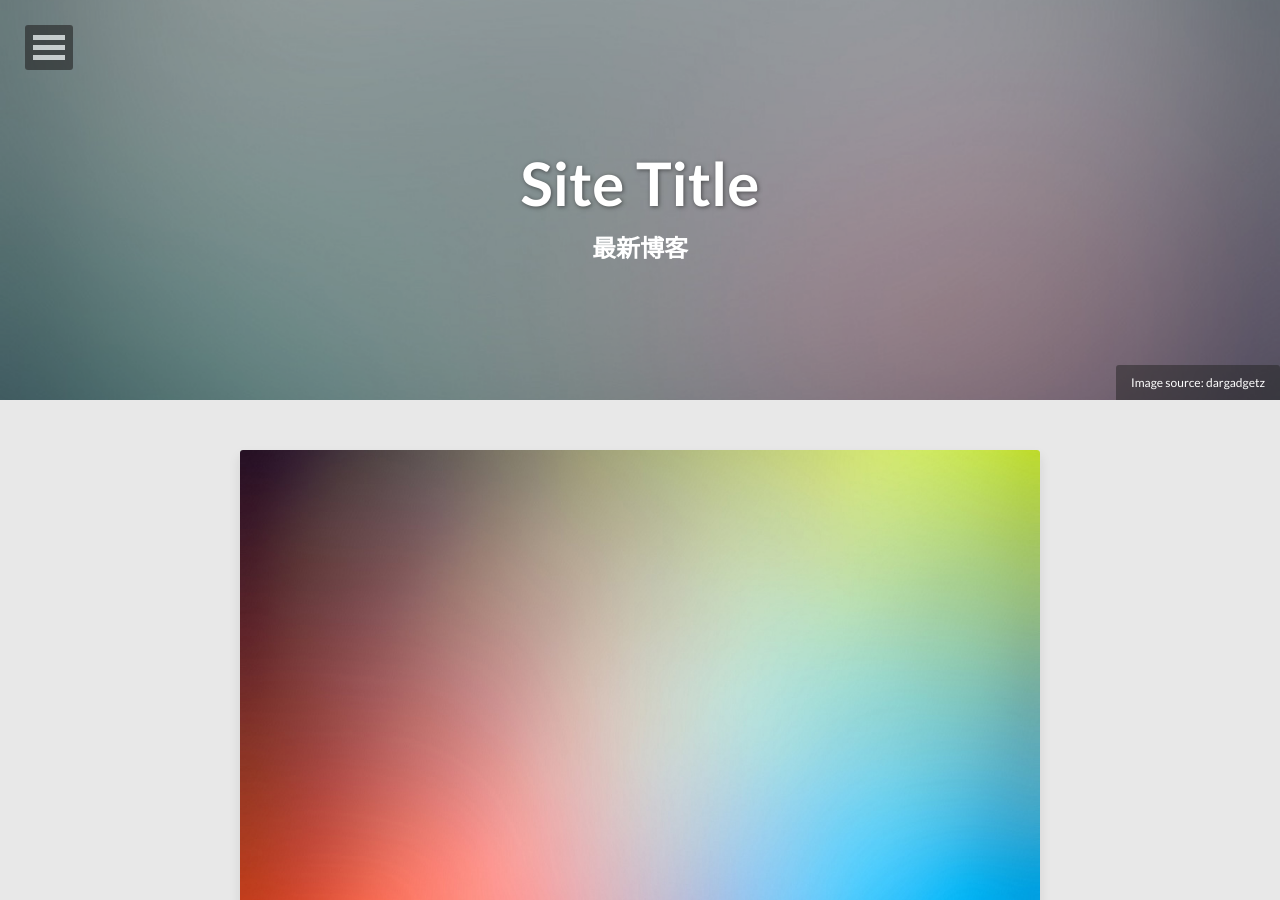
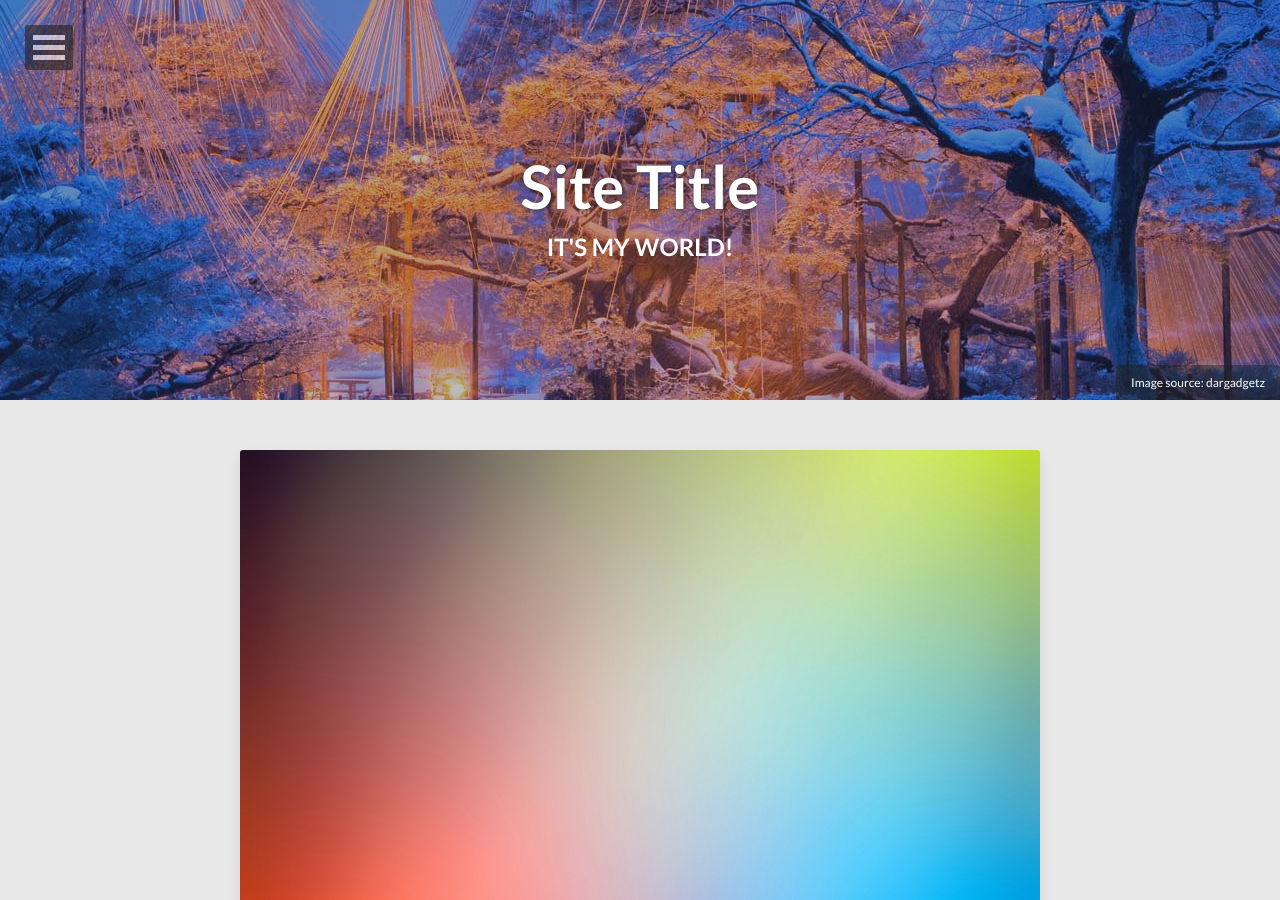
Before and after one commit to yannan/yannan.github.io, a Jekyll site: the page built from index.html, in a window 1280 px wide and 900 px high. Built offline with Jekyll 4.4.1, drawn with Linux system fonts in a browser that asks for light colours; nearby versions of some CDN libraries; the list of posts is cut into pages by our own code.

Commit message:
index update

```diff
--- a/index.html
+++ b/index.html
@@ -1,13 +1,12 @@
 ---
 layout: post-index
-title: 最新博客
-description: "Describe this nonsense."
+title: It's my world!
+description: "Thinging about the world"
 tags: [Jekyll, theme, themes, responsive, blog, modern]
 comments: false
 image:
-  feature: abstract-1.jpg
+  feature: s1.jpg
   credit: dargadgetz
-  creditlink: http://www.dargadgetz.com/ios-7-abstract-wallpaper-pack-for-iphone-5-and-ipod-touch-retina/
 ---
 
 {% for post in paginator.posts %}
```
